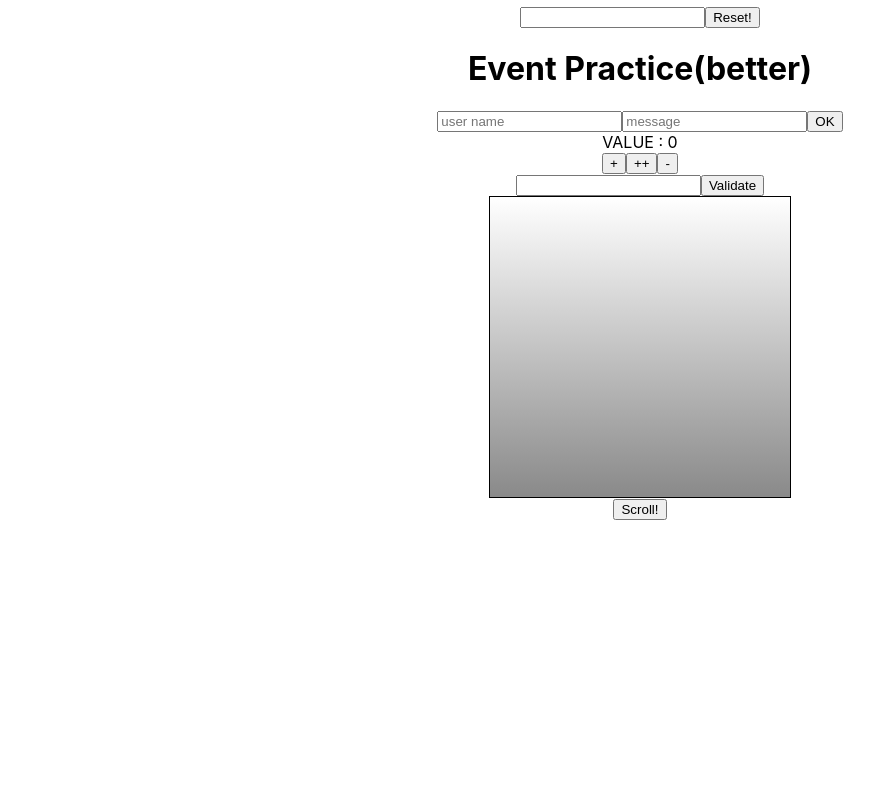
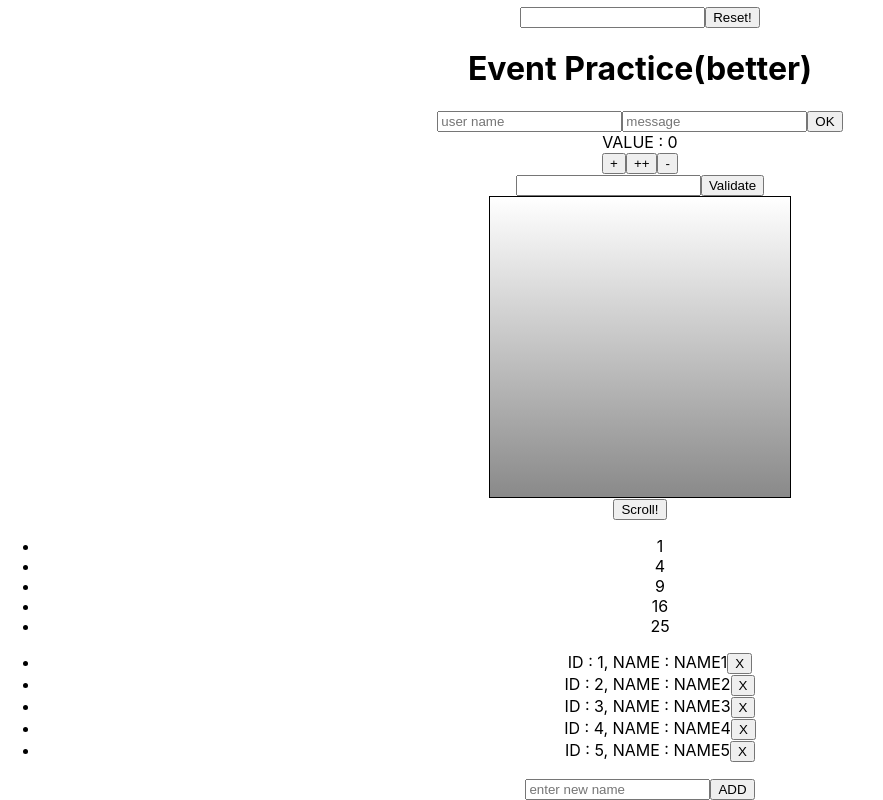
Before and after one commit to designedev/react-study-js, a React (Create React App) app: page / in a window 1280 px wide. Shown: the part 222-1022 px from the top of the page, without its empty margins (0-883 px from the left). Before the commit the page ends 800 px from the top, so only its background shows below. Built offline with nearby package versions, Linux system fonts and the light colour scheme.

Commit message:
컴포넌트 반복 및 추가/제거기능 추가

```diff
--- a/src/App.js
+++ b/src/App.js
@@ -9,6 +9,8 @@ import BetterEventPracticeComponent from './components/event/BetterEventPractice
 import CounterFunctional from './components/state/CounterFunctional';
 import ValidationSample from './components/ref/ValidationSample';
 import ScrollBox from './components/ref/ScrollBox';
+import IterationSample from './components/iteration/IterationSample';
+import IterationManipulate from './components/iteration/IterationManipulate';
 
 class App extends Component {
   render() {
@@ -22,6 +24,8 @@ class App extends Component {
         <ValidationSample />
         <ScrollBox ref={(ref) => { this.scrollBox = ref; }} />
         <button type="button" onClick={() => this.scrollBox.scrollToBottom()}>Scroll!</button>
+        <IterationSample />
+        <IterationManipulate />
       </div>
     );
   }
--- /dev/null
+++ b/src/components/iteration/IterationManipulate.js
@@ -0,0 +1,47 @@
+import React, { useState } from 'react';
+
+const IterationManipulate = () => {
+  const [names, setNames] = useState([
+    { id: 1, name: 'NAME1' },
+    { id: 2, name: 'NAME2' },
+    { id: 3, name: 'NAME3' },
+    { id: 4, name: 'NAME4' },
+    { id: 5, name: 'NAME5' },
+  ]);
+
+  const [nextId, setNextId] = useState(names.length + 1);
+
+  const [name, setName] = useState('');
+
+  const addNames = () => {
+    console.log(`ADD => name : ${name}, id : ${nextId}`);
+    setNames(names.concat({ id: nextId, name }));
+    setNextId(nextId + 1);
+    setName('');
+  };
+
+  const removeName = (e) => {
+    console.log(`REMOVE => name : ${e.name}, id : ${e.id}`);
+    setNames(names.filter((element) => element.id !== e.id));
+  };
+
+  const handleNameChange = (e) => {
+    setName(e.target.value);
+  };
+
+  const namesList = names.map((e) => <li key={e.id}>ID : {e.id}, NAME : {e.name}<button type="button" onClick={() => removeName(e)}>X</button></li>);
+
+
+  return (
+    <div>
+      <ul>
+        {namesList}
+      </ul>
+      {name}
+      <input type="text" placeholder="enter new name" value={name} onChange={handleNameChange} />
+      <button type="button" onClick={addNames}>ADD</button>
+    </div>
+  );
+};
+
+export default IterationManipulate;
--- /dev/null
+++ b/src/components/iteration/IterationSample.js
@@ -0,0 +1,15 @@
+import React from 'react';
+
+const IterationSample = () => {
+  const list = [1, 2, 3, 4, 5];
+  const squaredList = list.map((num) => <li key={num}>{num * num}</li>);
+  return (
+    <div>
+      <ul>
+        {squaredList}
+      </ul>
+    </div>
+  );
+};
+
+export default IterationSample;
```
